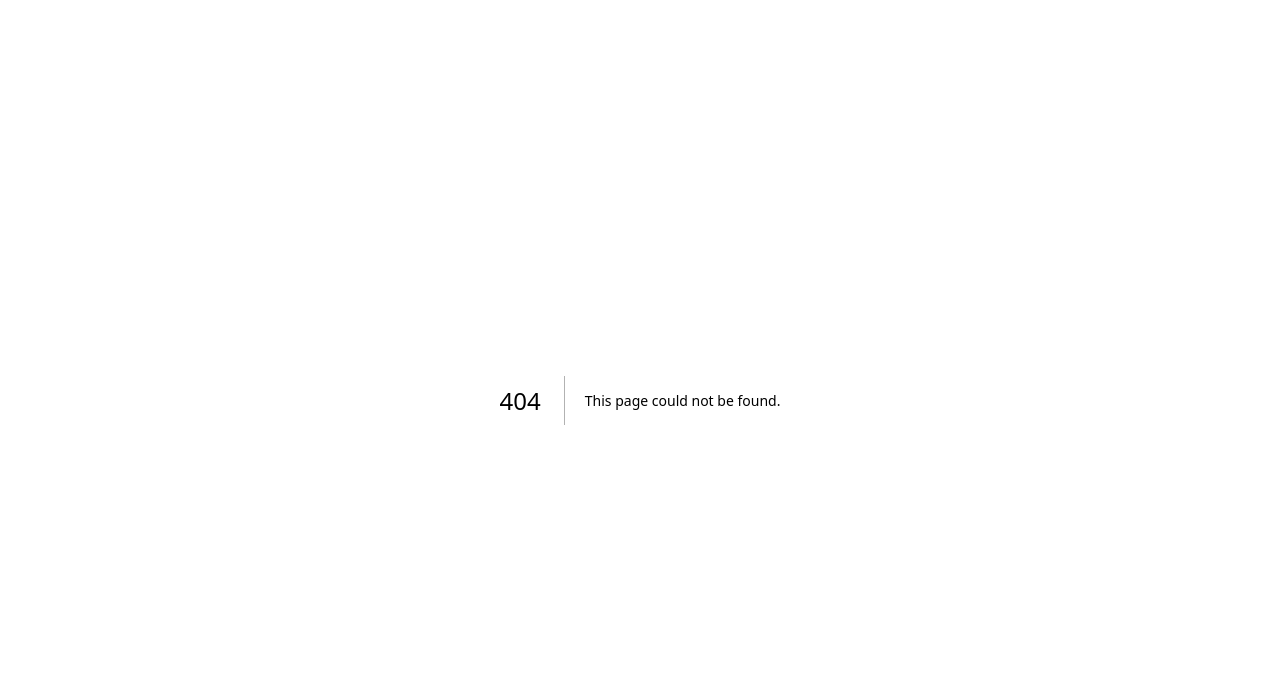
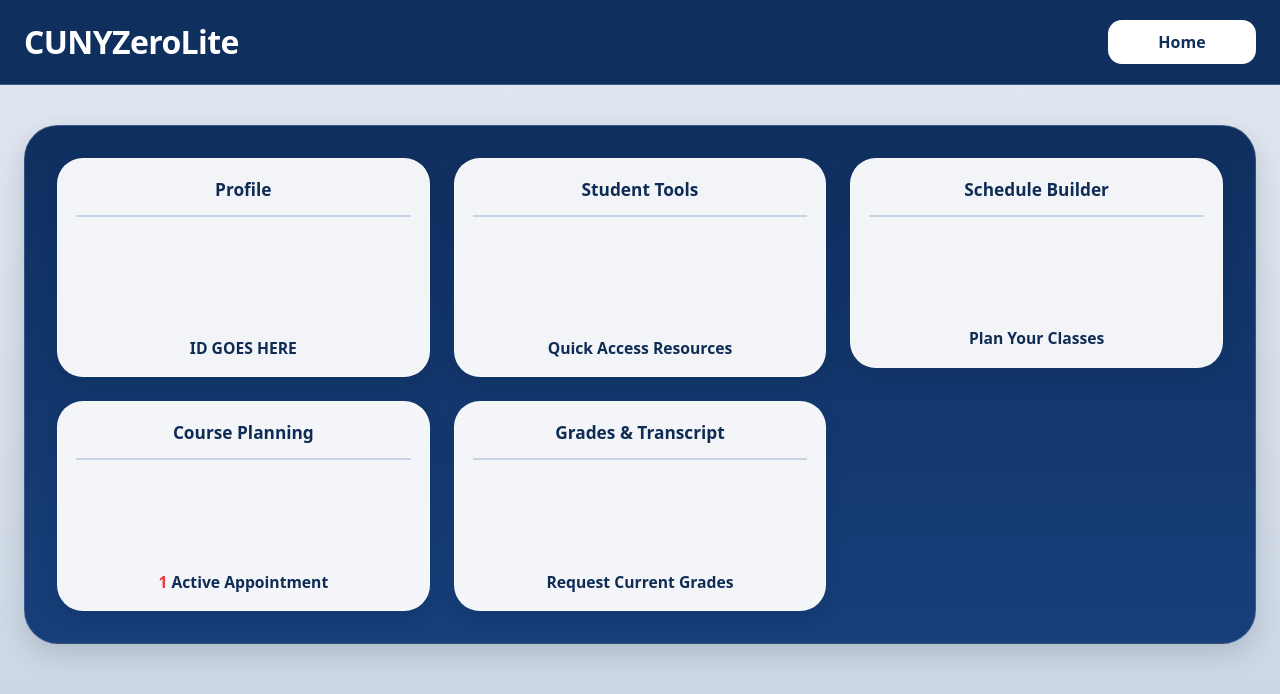
Before and after one commit to dreyesliranzo/CunyZeroLite, a Next.js app: page /dashboard in a window 1280 px wide. Before the commit this address had no page. Shown: the top 694 px of the page. Built offline with nearby package versions, Linux system fonts and the light colour scheme.

Commit message:
Addition of my old work off my broken branch

```diff
--- /dev/null
+++ b/src/app/dashboard/page.tsx
@@ -0,0 +1,96 @@
+import Link from "next/link";
+
+export default function Dashboard() {
+  return (
+    <div className="min-h-screen bg-gradient-to-b from-slate-200 to-slate-300 font-sans text-[#0f2c55]">
+
+      <nav className="sticky top-0 z-10 border-b border-white/20 bg-[#0f2f5f] text-white">
+        <div className="mx-auto flex w-[min(1280px,calc(100%-48px))] items-center justify-between gap-6 py-5 max-md:w-[min(100%-24px,1280px)] max-md:flex-col max-md:items-start">
+          <div>
+            <h1 className="text-[2rem] font-bold leading-none tracking-[-0.02em]">CUNYZeroLite</h1>
+          </div>
+
+          <ul className="flex list-none items-center gap-4 max-md:flex-wrap">
+            <li>
+              <Link
+                href="/home"
+                className="block min-w-[148px] rounded-[14px] bg-white px-3.5 py-2.5 text-center font-semibold text-[#0f2f5f] no-underline"
+                >
+                Home
+              </Link>
+            </li>
+          </ul>
+        </div>
+      </nav>
+
+      <main className="mx-auto w-[min(1280px,calc(100%-48px))] py-10 max-md:w-[min(100%-24px,1280px)]">
+        <section className="rounded-[34px] border border-white/15 bg-gradient-to-b from-[#0f2f5f] to-[#173f7a] p-8 shadow-[0_10px_26px_rgba(5,24,56,0.16)] max-md:rounded-[22px] max-md:p-[18px]">
+
+
+          <div className="grid grid-cols-3 gap-6 max-[1080px]:grid-cols-2 max-md:grid-cols-1">
+
+            <Link
+              href={'/profile'}
+            >
+              <article className="flex min-h-[210px] flex-col items-center rounded-[26px] border border-white/35 bg-white/95 px-[18px] pb-4 pt-[18px] text-center shadow-[0_8px_18px_rgba(6,24,52,0.12)]">
+                <h3 className="mb-4 w-full border-b-2 border-[#c7d3e6] pb-3 text-[1.08rem] font-extrabold">Profile</h3>
+                <div className="my-1.5 grid h-[92px] w-[92px] place-items-center">
+                  {/**ICON GOES HERE */}
+                </div>
+                <p className="mt-auto text-[0.98rem] font-bold">
+                  <span className="font-semibold">ID GOES HERE</span>
+                </p>
+              </article>
+            </Link>
+
+            <Link
+              href={'/student_tools'}
+            >
+              <article className="flex min-h-[210px] flex-col items-center rounded-[26px] border border-white/35 bg-white/95 px-[18px] pb-4 pt-[18px] text-center shadow-[0_8px_18px_rgba(6,24,52,0.12)]">
+                <h3 className="mb-4 w-full border-b-2 border-[#c7d3e6] pb-3 text-[1.08rem] font-extrabold">Student Tools</h3>
+                <div className="my-1.5 grid h-[92px] w-[92px] place-items-center">
+                  {/**ICON GOES HERE */}
+                </div>
+                <p className="mt-auto text-[0.98rem] font-bold">Quick Access Resources</p>
+              </article>
+            </Link>
+
+            <Link
+              href={'/schedule_builder'}
+            >
+              <article className="flex min-h-[210px] flex-col items-center rounded-[26px] border border-white/35 bg-white/95 px-[18px] pb-4 pt-[18px] text-center shadow-[0_8px_18px_rgba(6,24,52,0.12)]">
+                <h3 className="mb-4 w-full border-b-2 border-[#c7d3e6] pb-3 text-[1.08rem] font-extrabold">Schedule Builder</h3>
+                    {/**ICON GOES HERE */}
+                <p className="mt-auto text-[0.98rem] font-bold">Plan Your Classes</p>
+              </article>
+            </Link>
+
+            <Link
+              href={'/course_planning'}
+            >
+              <article className="flex min-h-[210px] flex-col items-center rounded-[26px] border border-white/35 bg-white/95 px-[18px] pb-4 pt-[18px] text-center shadow-[0_8px_18px_rgba(6,24,52,0.12)]">
+                <h3 className="mb-4 w-full border-b-2 border-[#c7d3e6] pb-3 text-[1.08rem] font-extrabold">Course Planning</h3>
+                    {/**ICON GOES HERE */}
+                <p className="mt-auto text-[0.98rem] font-bold">
+                  <span className="font-extrabold text-[#e53b3b]">1</span> Active Appointment
+                </p>
+              </article>
+            </Link>
+
+            <Link
+              href={'/grades_transcript'}
+            >
+              <article className="flex min-h-[210px] flex-col items-center rounded-[26px] border border-white/35 bg-white/95 px-[18px] pb-4 pt-[18px] text-center shadow-[0_8px_18px_rgba(6,24,52,0.12)]">
+                <h3 className="mb-4 w-full border-b-2 border-[#c7d3e6] pb-3 text-[1.08rem] font-extrabold">Grades & Transcript</h3>
+                  {/**ICON GOES HERE */}
+                <p className="mt-auto text-[0.98rem] font-bold">Request Current Grades</p>
+              </article>
+            </Link>
+
+
+          </div>
+        </section>
+      </main>
+    </div>
+  );
+}
--- a/src/app/login/page.tsx
+++ b/src/app/login/page.tsx
@@ -1,7 +1,9 @@
 "use client";
 
+import { navigate } from "next/dist/client/components/segment-cache/navigation";
 import Link from "next/link";
-import { useState } from "react";
+import { useRouter } from "next/navigation";
+import { useEffect, useState } from "react";
 
 export default function LoginPage() {
   const [formData, setFormData] = useState({
@@ -11,6 +13,8 @@
   const [showPassword, setShowPassword] = useState(false);
   const [errorMessage, setErrorMessage] = useState("");
   const [isLoggingIn, setIsLoggingIn] = useState(false);
+  const router = useRouter();
+
 
   function handleChange(e: React.ChangeEvent<HTMLInputElement>) {
     const { name, value } = e.target;
@@ -52,6 +56,18 @@
       setIsLoggingIn(false);
     }, 2200);
   }
+
+  // just relies on isLoggingIn for now.
+  useEffect(()=>{
+    if(isLoggingIn == true){
+      router.push('dashboard')
+    }
+  }, [isLoggingIn])
+
+
+
+
+
 
   return (
     <main className="min-h-screen bg-white">
```
Also changed, not shown: src/app/course_planning/page.tsx (added, +10 -0 lines), src/app/grades_transcript/page.tsx (added, +10 -0 lines), src/app/profile/page.tsx (added, +10 -0 lines), src/app/schedule_builder/page.tsx (added, +10 -0 lines), src/app/student_tools/page.tsx (added, +10 -0 lines).
